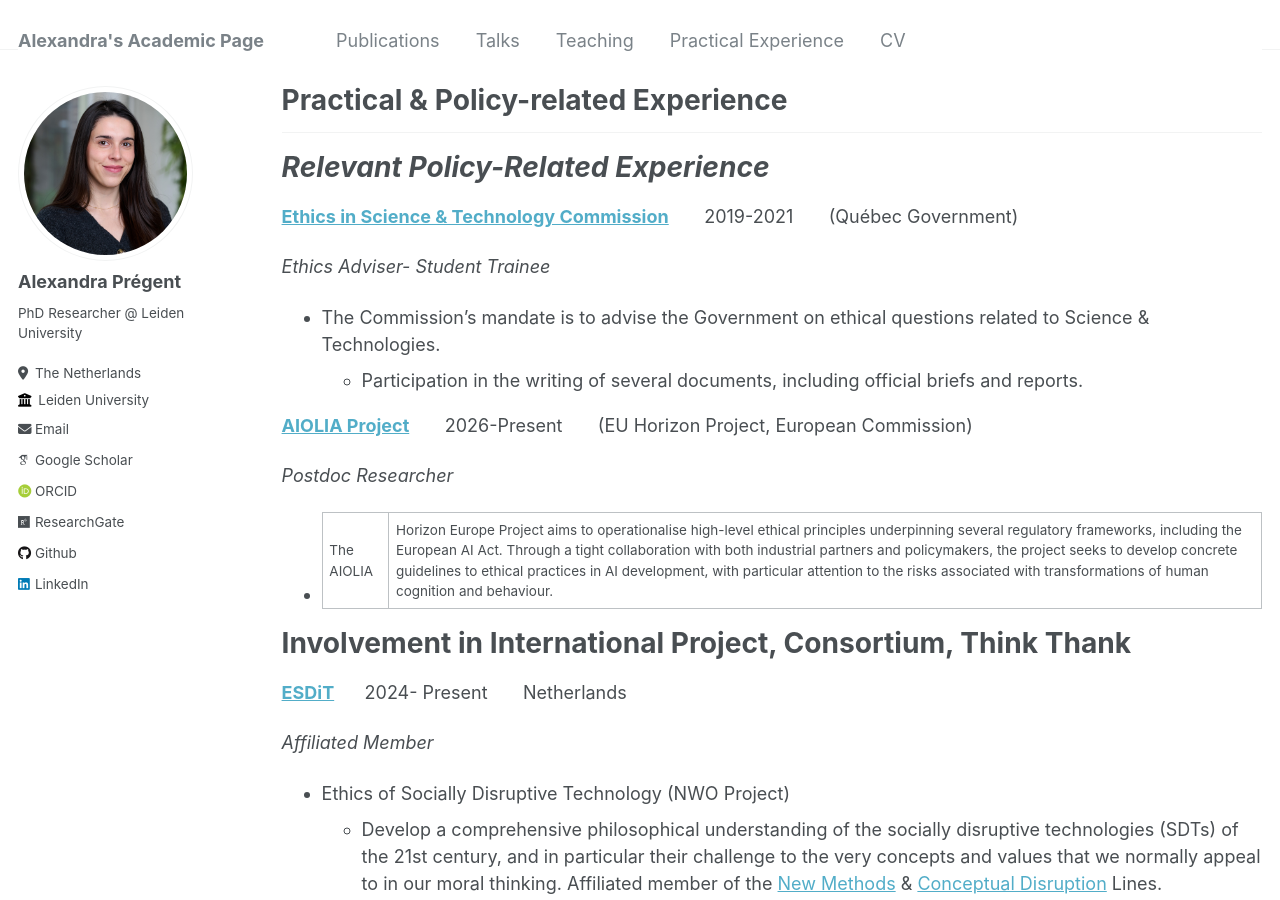
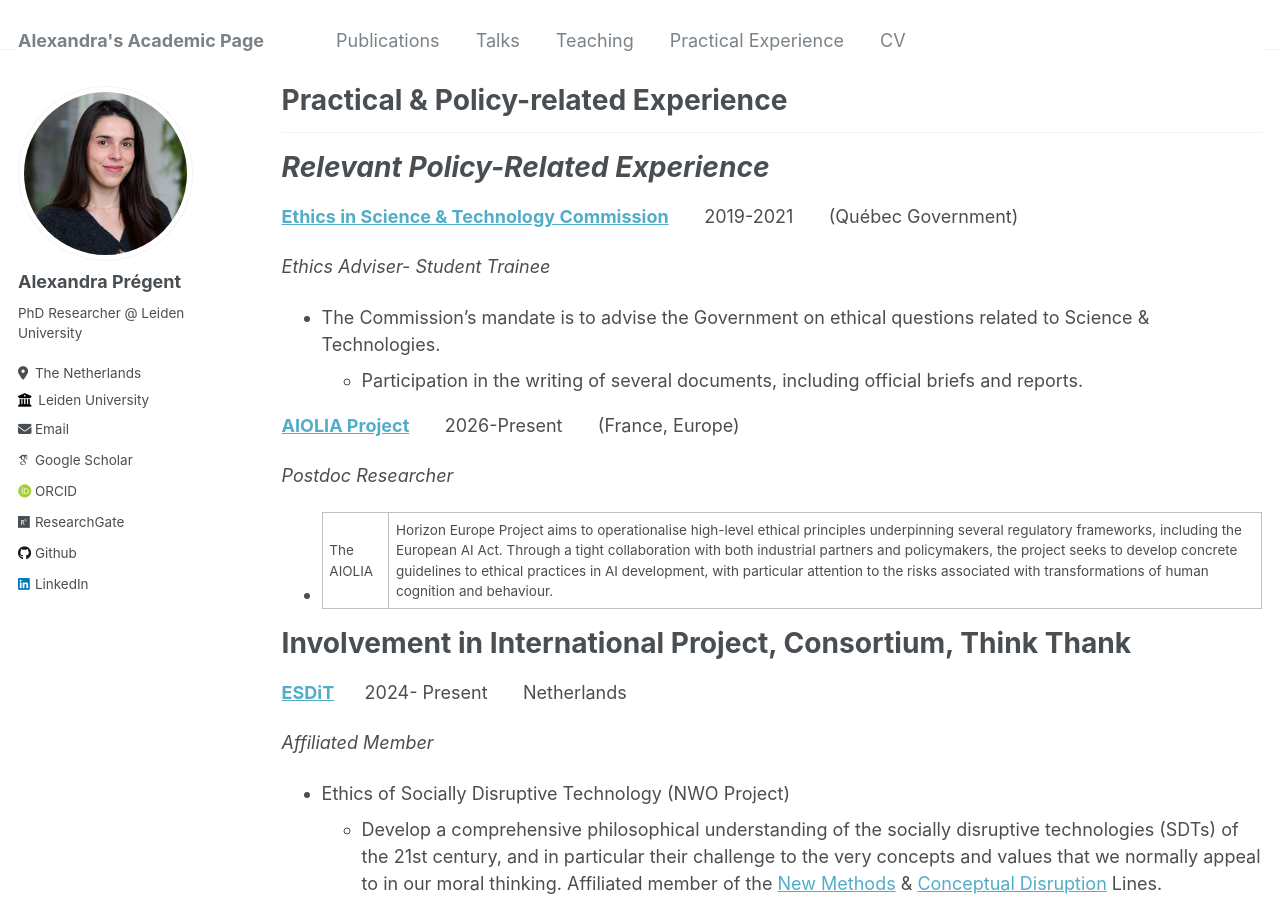
Before and after one commit to AlexandraPregent/AlexandraPregent.github.io, a Jekyll site: the page built from _pages/portfolio.md, in a window 1280 px wide and 900 px high. Built offline with Jekyll 4.4.1, drawn with Linux system fonts in a browser that asks for light colours; some web fonts are replaced.

Commit message:
Update portfolio.md

```diff
--- a/_pages/portfolio.md
+++ b/_pages/portfolio.md
@@ -20,7 +20,7 @@ redirect_from:
   * The Commission's mandate is to advise the Government on ethical questions related to Science & Technologies.
       * Participation in the writing of several documents, including official briefs and reports.
 
-**[AIOLIA Project](https://aiolia.eu/index.php/what-we-do/)** &nbsp; &nbsp; &nbsp; 2026-Present &nbsp; &nbsp; &nbsp; (EU Horizon Project, European Commission)
+**[AIOLIA Project](https://aiolia.eu/index.php/what-we-do/)** &nbsp; &nbsp; &nbsp; 2026-Present &nbsp; &nbsp; &nbsp; (France, Europe)
 
 *Postdoc Researcher*
 
```
